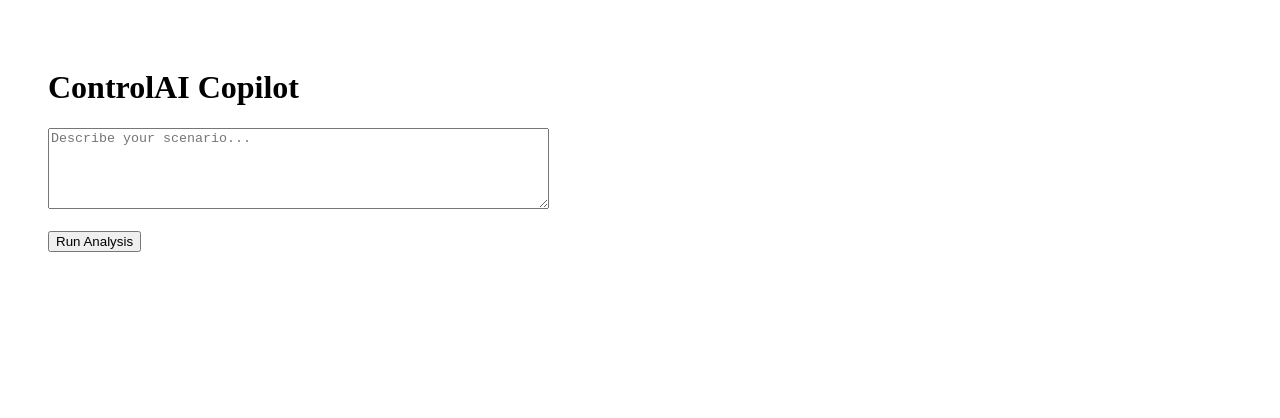
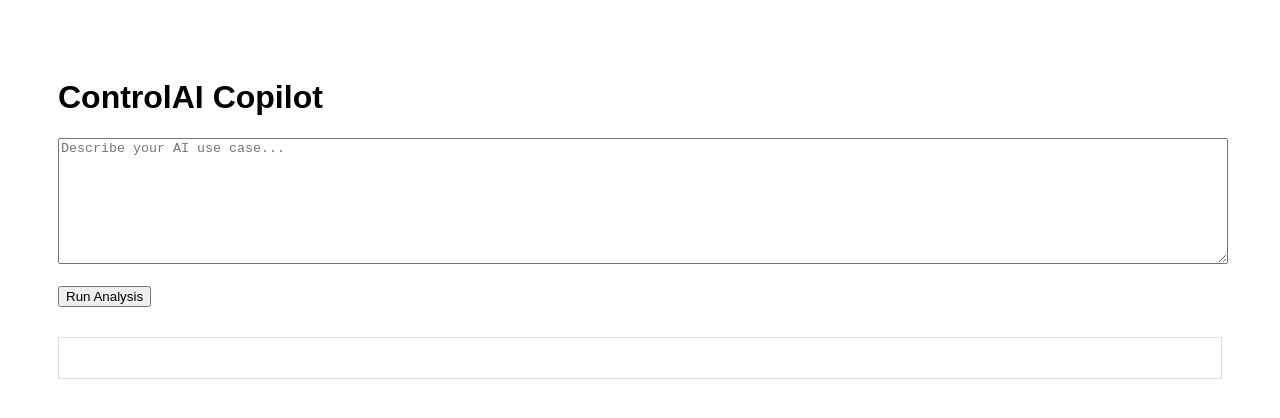
Before and after one commit to marinofecal/controlai, a Next.js app: page / in a window 1280 px wide. Shown: the top 418 px of the page. Built offline with nearby package versions, Linux system fonts and the light colour scheme.

Commit message:
Update index.js

```diff
--- a/pages/index.js
+++ b/pages/index.js
@@ -4,13 +4,15 @@ export default function Home() {
   const [input, setInput] = useState("");
   const [output, setOutput] = useState("");
 
-  const handleSubmit = async () => {
-    const res = await fetch("/api/copilot", {
+  const runAnalysis = async () => {
+    setOutput("Running analysis...");
+
+    const res = await fetch("/api/analyze", {
       method: "POST",
       headers: {
         "Content-Type": "application/json"
       },
-      body: JSON.stringify({ input })
+      body: JSON.stringify({ prompt: input })
     });
 
     const data = await res.json();
@@ -18,22 +20,29 @@ export default function Home() {
   };
 
   return (
-    <div style={{ padding: 40 }}>
+    <div style={{ padding: "50px", fontFamily: "Arial" }}>
       <h1>ControlAI Copilot</h1>
 
       <textarea
-        rows={5}
-        cols={60}
+        style={{ width: "100%", height: "120px" }}
         value={input}
         onChange={(e) => setInput(e.target.value)}
-        placeholder="Describe your scenario..."
+        placeholder="Describe your AI use case..."
       />
 
       <br /><br />
 
-      <button onClick={handleSubmit}>Run Analysis</button>
+      <button onClick={runAnalysis}>
+        Run Analysis
+      </button>
 
-      <pre>{output}</pre>
+      <div style={{
+        marginTop: "30px",
+        padding: "20px",
+        border: "1px solid #ddd"
+      }}>
+        {output}
+      </div>
     </div>
   );
 }
```
